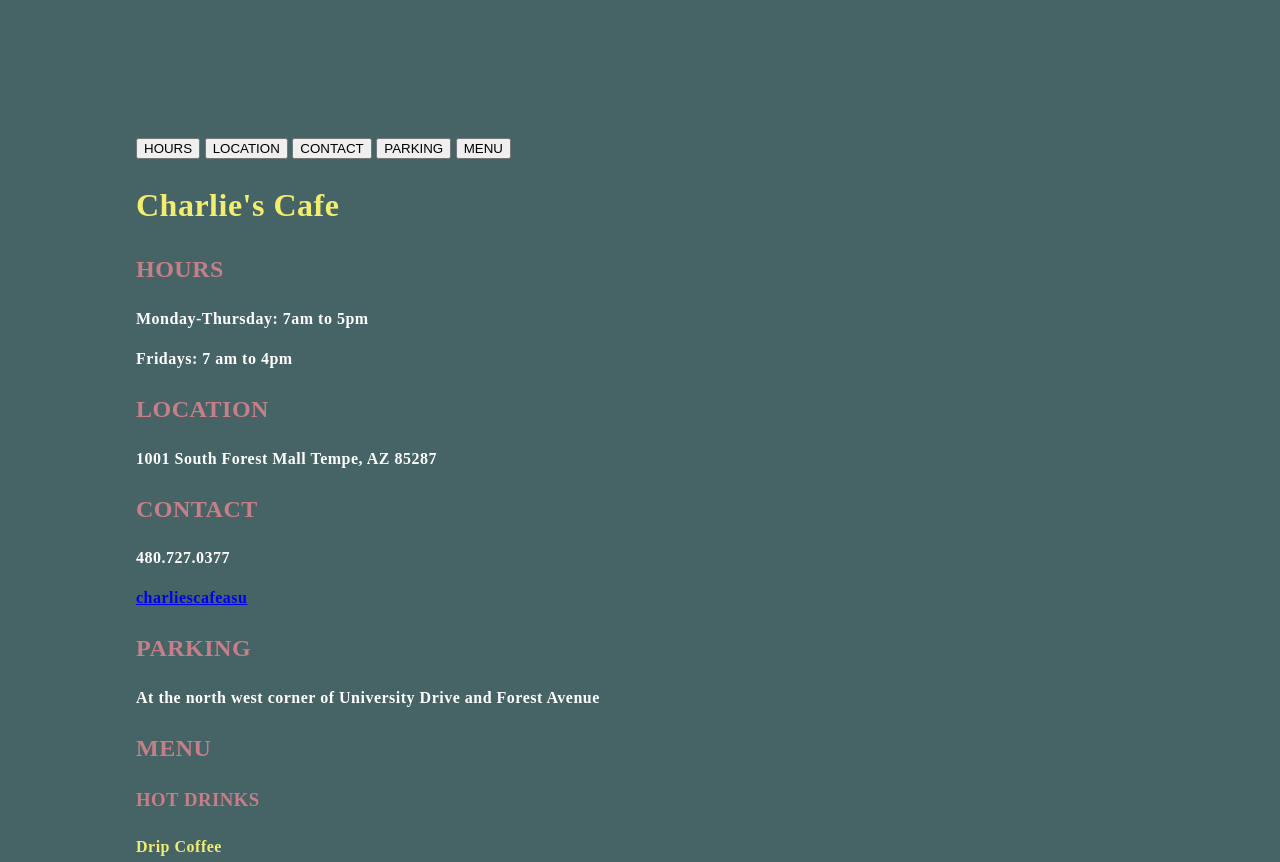
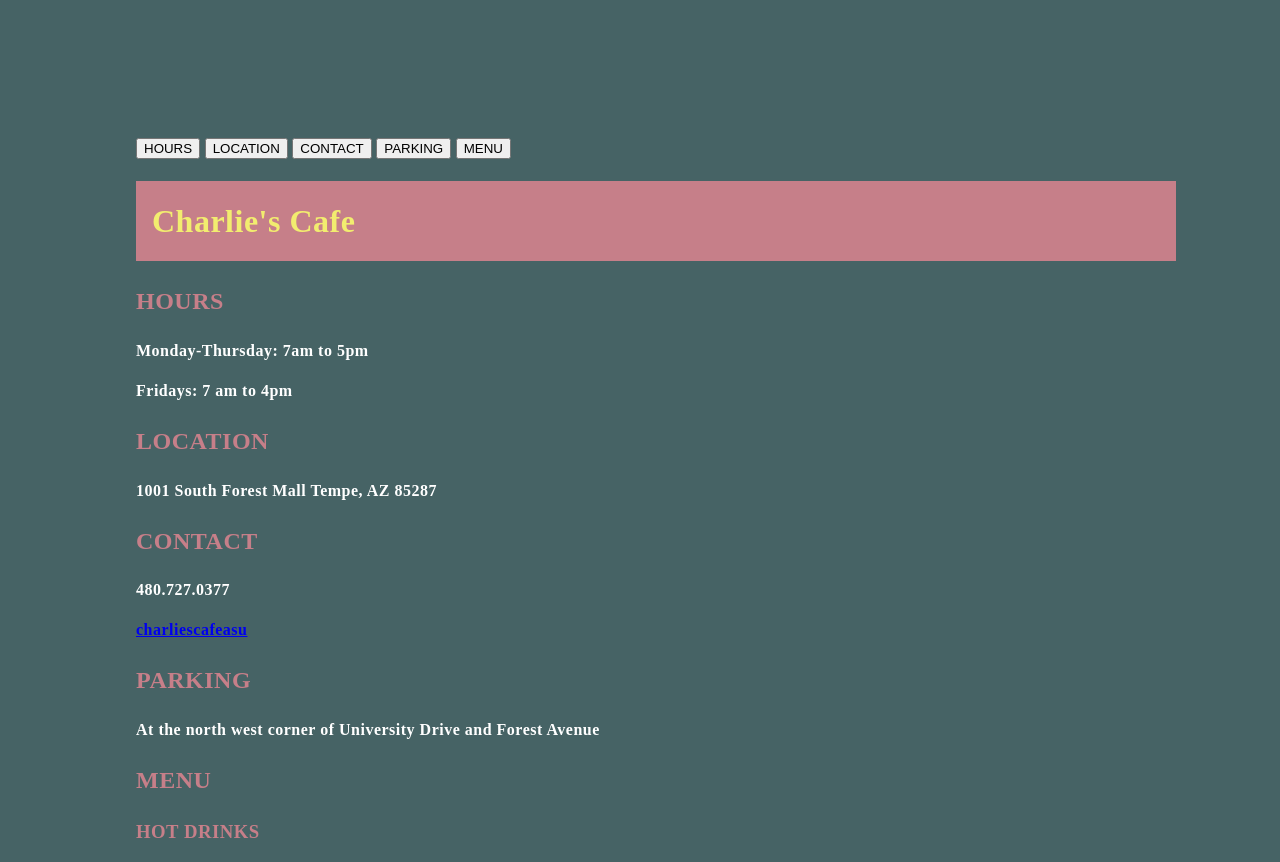
Before and after one commit to dancinrai/gra321-f19, a plain HTML site: page project 6/index.html in a window 1280 px wide. Shown: the top 862 px of the page. Drawn offline with Linux system fonts and the light colour scheme.

Commit message:
h1 background color

```diff
--- a/project 6/css/styles.css
+++ b/project 6/css/styles.css
@@ -11,6 +11,12 @@ body {
 
 h1 {
     color:#F2ED6F;
+    background: #C67F89;
+    position: static;
+    width: 100%;
+    top: 0;
+    left: 0;
+    padding: 1rem;
     }
 
 h2 {
```
